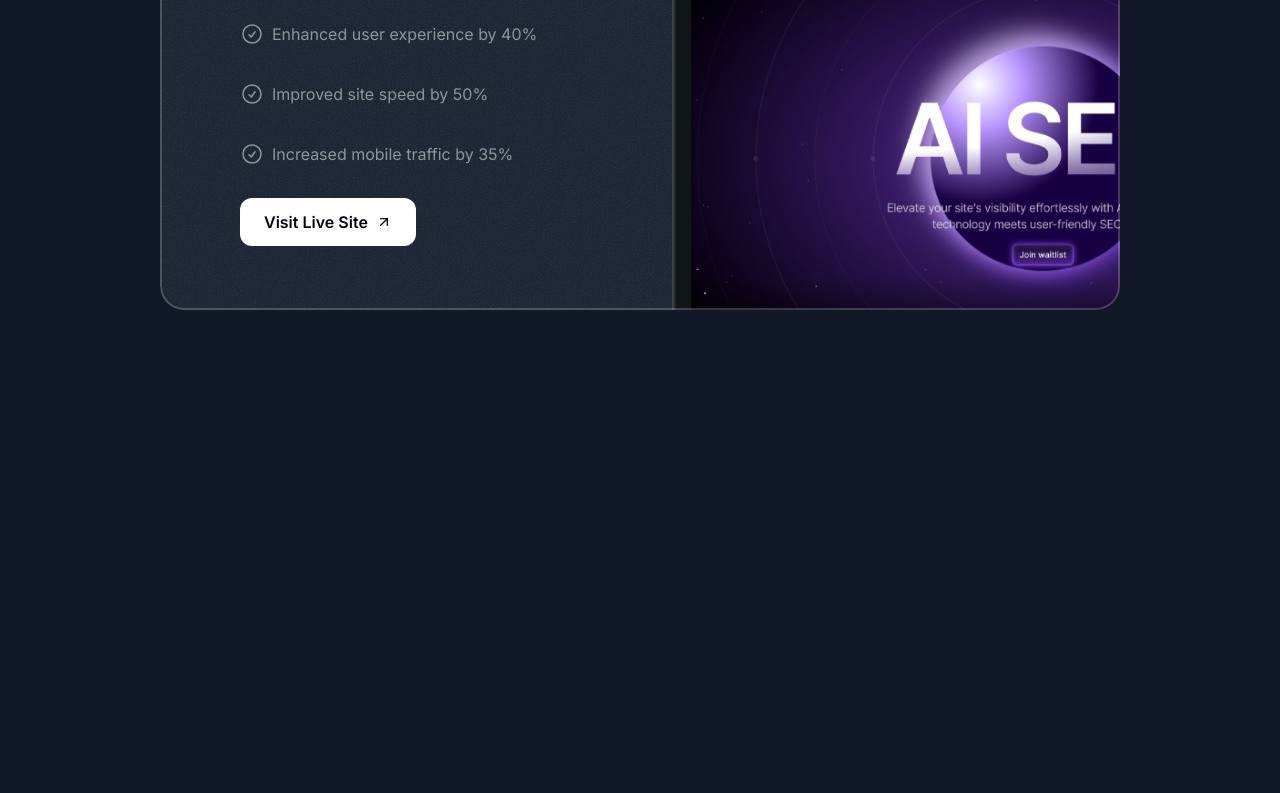
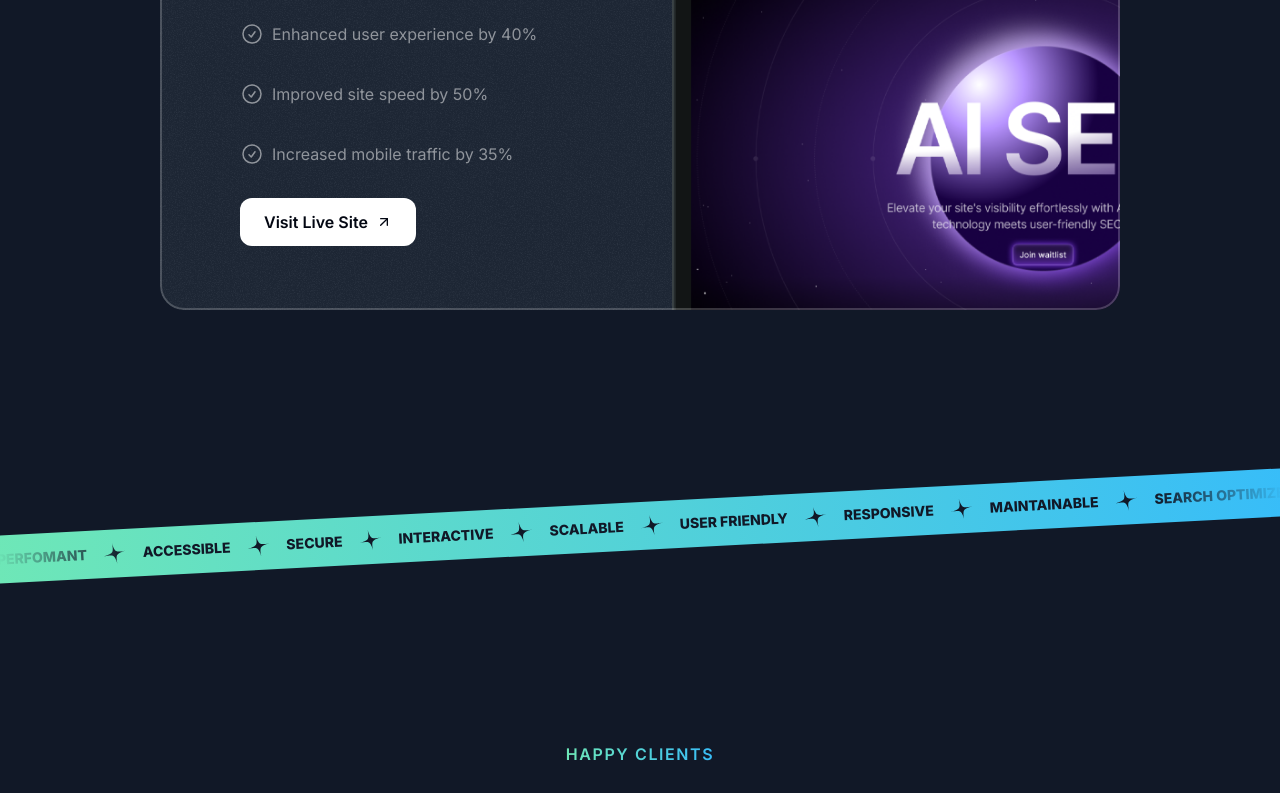
Before and after one commit to Swagat-D/my-portfolio, a Next.js app: page / in a window 1280 px wide. Shown: the part 2792-3585 px from the top of the page. Before the commit the page ends 3198 px from the top, so only its background shows below. Built offline with nearby package versions, Linux system fonts and the light colour scheme; a web font is replaced by a local one.

Commit message:
testimonial part done

```diff
--- a/src/app/layout.tsx
+++ b/src/app/layout.tsx
@@ -8,7 +8,7 @@
 
 
 export const metadata: Metadata = {
-  title: "My Portfolio",
+  title: "Swagat Kumar Dash",
   description: "Portfolio Which describes all my skills in one place",
 };
 
--- a/src/app/page.tsx
+++ b/src/app/page.tsx
@@ -1,6 +1,8 @@
 import { Header } from "@/sections/Header";
 import { HeroSection } from "@/sections/Hero";
 import  {ProjectsSection} from "@/sections/Projects"
+import { TapeSection } from "@/sections/Tape";
+import  { TestimonialsSection } from "@/sections/Testimonials"
 
 export default function Home() {
   return (
@@ -8,6 +10,8 @@
       <Header />
       <HeroSection />
       <ProjectsSection />
+      <TapeSection />
+      <TestimonialsSection />
     </div>
   );
 }
--- /dev/null
+++ b/src/components/Card.tsx
@@ -0,0 +1,14 @@
+import grainImage from "@/assets/images/grain.jpg"
+import { Children, PropsWithChildren } from "react";
+import { twMerge } from "tailwind-merge"
+
+export const Card = ({className, children}: PropsWithChildren<{className?:  string}>) => {
+  return (
+    <div className={twMerge("bg-gray-800 rounded-3xl relative z-0 overflow-hidden after:z-10 after:content-[''] after:absolute after:inset-0 after:outline-2 after:outline after:-outline-offset-2 after:rounded-3xl after:outline-white/20 after:pointer-events-none p-6", className)} >
+            <div className="absolute inset-0 -z-10 opacity-5" style={{
+              backgroundImage: `url(${grainImage.src})`,
+            }}></div>
+            {children}
+            </div>
+  );
+};
--- /dev/null
+++ b/src/components/SectionHeader.tsx
@@ -0,0 +1,19 @@
+export const SectionHeader = ({
+  title,
+  eyebrow,
+  description,
+}:  {
+  title: string;
+  eyebrow: string;
+  description: string;
+}) => {
+  return (
+    <>
+    <div className="flex justify-center">
+        <p className="uppercase font-semibold tracking-widest bg-gradient-to-r from-emerald-300 to-sky-400 text-transparent bg-clip-text text-center">{eyebrow}</p>
+      </div>
+      <h2 className="font-serif text-3xl text-center mt-6 md:text-5xl">{title}</h2>
+      <p className="text-center text-white/60 mt-4 md:text-lg max-w-md mx-auto lg:text-xl ">{description}</p>
+      </>
+  )
+}
--- a/src/sections/Projects.tsx
+++ b/src/sections/Projects.tsx
@@ -5,6 +5,7 @@
 import CheckCircleIcon from "@/assets/icons/check-circle.svg"
 import ArrowUpRightIcon from "@/assets/icons/arrow-up-right.svg"
 import grainImage from "@/assets/images/grain.jpg"
+import { SectionHeader } from "@/components/SectionHeader";
 
 const portfolioProjects = [
   {
@@ -49,11 +50,7 @@
   return (
   <section className="pb-16 lg:py-24">
     <div className="container">
-      <div className="flex justify-center">
-        <p className="uppercase font-semibold tracking-widest bg-gradient-to-r from-emerald-300 to-sky-400 text-transparent bg-clip-text text-center">Real-world Results</p>
-      </div>
-      <h2 className="font-serif text-3xl text-center mt-6 md:text-5xl">Featured Projects</h2>
-      <p className="text-center text-white/60 mt-4 md:text-lg max-w-md mx-auto lg:text-xl ">See, how I transformed concepts into engaging digital experiences.</p>
+      <SectionHeader title="Featured Projects" eyebrow="Real-world Results" description="See, how I transformed concepts into engaging digital experiences."/>
       <div className="flex flex-col mt-10 gap-20 md:mt-20">
         {portfolioProjects.map(project => (
           <div key={project.title} className="bg-gray-800 rounded-3xl relative z-0 overflow-hidden after:z-10 after:content-[''] after:absolute after:inset-0 after:outline-2 after:outline after:-outline-offset-2 after:rounded-3xl after:outline-white/20 px-8 pt-8 after:pointer-events-none md:pt-12 md:px-10 lg:pt-16 lg:px-20">
--- a/src/sections/Tape.tsx
+++ b/src/sections/Tape.tsx
@@ -1,3 +1,42 @@
+import  StarIcon from "@/assets/icons/star.svg"
+
+const words = [
+  "Perfomant",
+  "Accessible",
+  "Secure",
+  "Interactive",
+  "Scalable",
+  "User Friendly",
+  "Responsive",
+  "Maintainable",
+  "Search Optimized",
+  "Usable",
+  "Reliable",
+]
+
 export const TapeSection = () => {
-  return <div>Tape Section</div>;
+  return (
+    <div className="py-16 lg:py-24 overflow-x-clip">
+      <div className="bg-gradient-to-r from-emerald-300 to-sky-400 -rotate-3 -mx-1">
+        <div
+          className="flex"
+          style={{
+            maskImage:
+              "linear-gradient(to right, transparent, black 10%, black 90%, transparent)",
+          }}
+        >
+          <div className="flex flex-none gap-4 py-3 ">
+            {words.map((word: string) => (
+              <div key={word} className="inline-flex gap-4 items-center">
+                <span className="text-gray-900 uppercase font-extrabold text-sm">
+                  {word}
+                </span>
+                <StarIcon className="size-6 text-gray-900 -rotate-12" />
+              </div>
+            ))}
+          </div>
+        </div>
+      </div>
+    </div>
+  );
 };
--- a/src/sections/Testimonials.tsx
+++ b/src/sections/Testimonials.tsx
@@ -3,6 +3,9 @@
 import memojiAvatar3 from "@/assets/images/memoji-avatar-3.png";
 import memojiAvatar4 from "@/assets/images/memoji-avatar-4.png";
 import memojiAvatar5 from "@/assets/images/memoji-avatar-5.png";
+import { SectionHeader } from "@/components/SectionHeader";
+import Image from "next/image";
+import {Card} from "@/components/Card"
 
 const testimonials = [
   {
@@ -38,5 +41,29 @@
 ];
 
 export const TestimonialsSection = () => {
-  return <div>Testimonials Section</div>;
+  return (
+  <div className="py-16 lg:py-24">
+    <div className="container">
+    <SectionHeader eyebrow="Happy Clients" title="What Clients Say about Me" description="Don&apos;t just take my  word for it, see what my clients have to say about my work."/>
+    <div className="mt-16 lg:mt-24 flex overflow-x-clip [mask-image:linear-gradient(to_right,transparent,black_10%,black_90%,transparent)]">
+      <div className="flex gap-8 flex-none">
+      {testimonials.map(testimonial => (
+        <Card key={testimonial.name} className="max-w-xs md:p-8 md:max-w-md">
+          <div className="flex gap-4 items-center">
+            <div  className="size-14 bg-gray-700 inline-flex rounded-full items-center justify-center flex-shrink-0">
+          <Image src={testimonial.avatar} alt={testimonial.name} className="max-h-full"/>
+          </div>
+          <div>
+          <div className="font-semibold">{testimonial.name}</div>
+          <div className="text-sm text-white/40">{testimonial.position}</div>
+          </div>
+          </div>
+          <p className="mt-4 md:mt-6 text-sm md:text-base">{testimonial.text}</p>
+        </Card>
+      ))}
+      </div>
+      </div>
+    </div>
+  </div>
+  )
 };
```
